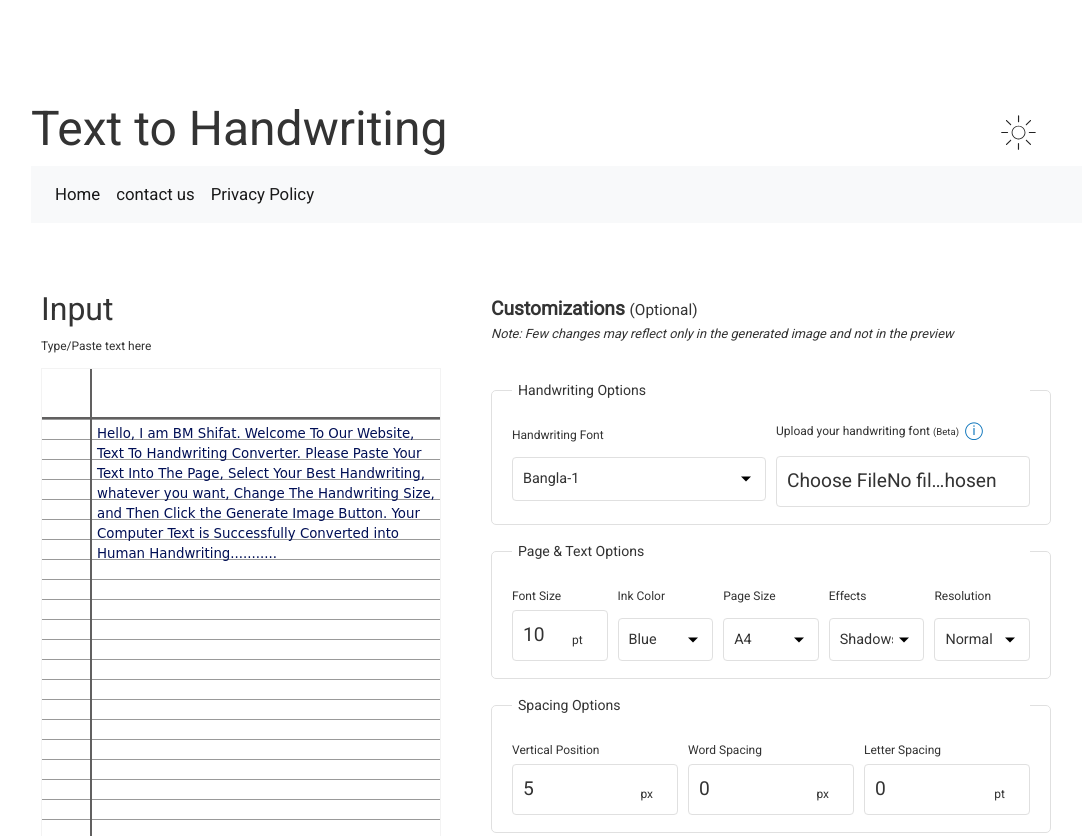
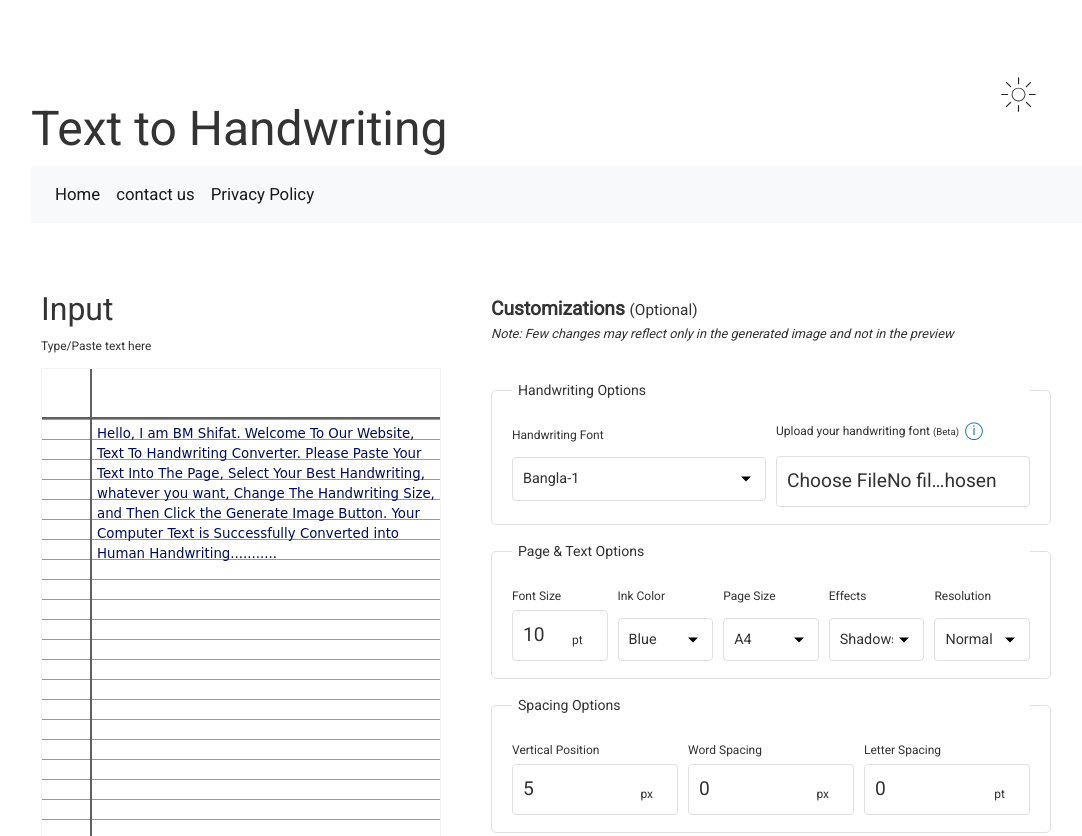
Before and after one commit to bosunia/text-to-handwriting-maker, a website with bundled scripts: page index.html in a window 1280 px wide. Shown: the top 836 px of the page, without its empty margins (69-1151 px from the left). Built offline with nearby package versions, Linux system fonts and the light colour scheme; no server answers; files whose address does not match are found by name; a web font is replaced by a local one.

Commit message:
Update features.css

```diff
--- a/css/features.css
+++ b/css/features.css
@@ -2,7 +2,7 @@
 .dark-mode-toggle {
   cursor: pointer;
   position: absolute;
-  top: 100px;
+  top: 7.7%;
   right: 150px;
   border: none;
   background: transparent;
```
